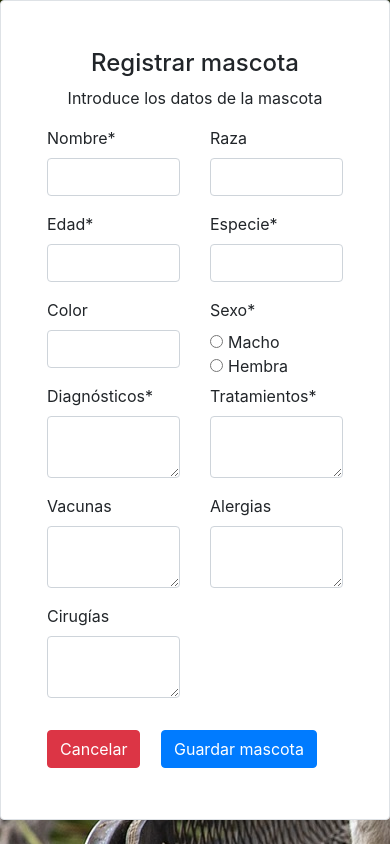
After one commit to JoseLuisIc/veterinariakaabcode, a PHP site: page /plantilla/registroMascota.php in a window 390 px wide. The commit adds this page. Run offline with PHP 8.4, Linux system fonts and the light colour scheme; some libraries are stand-ins or nearby versions.

Commit message:
se agregó la página(formulario) para registrar mascota (ya es funcional y responsiva). Se reestructuro algunos archivos. En index se agregó botón para cerrar sesión y para registrar mascota

```diff
--- a/archivosCrearCuenta/peticionesAjax.js
+++ b/archivosCrearCuenta/peticionesAjax.js
@@ -38,6 +38,8 @@ $('#mostrarContrasena').click(function(){
         confirmarContrasena.type="password";
     }
 });
+//fin cuenta se da clic en mostrar contraseña
+
 
 var formularioCrearCuenta = document.getElementById("formularioCrearCuenta");
 formularioCrearCuenta.onsubmit = e => {
--- a/cierraSesion.php
+++ b/plantilla/cierraSesion.php
@@ -1,5 +1,5 @@
 <?php
 session_start();
 session_destroy();
-header('location:login.php');
+header('location: ./../login.php');
 ?>
--- /dev/null
+++ b/plantilla/peticionesDeIndex/peticiones.js
@@ -0,0 +1,56 @@
+var formulario = document.getElementById("formularioRegistrarMascota");
+formulario.onsubmit = e => {
+
+    e.preventDefault();
+
+    var nombreMascota = $('#nombreMascota').val();
+    var raza = $('#raza').val();
+    var edad = $('#edad').val();
+    var especie = $('#especie').val();
+    var color = $('#color').val();
+    var sexo = $('input[name="optradio"]:checked').val();
+    var diagnosticos = $('#diagnosticos').val();
+    var tratamientos = $('#tratamientos').val();
+    var vacunas = $('#vacunas').val();
+    var alergias = $('#alergias').val();
+    var cirugias = $('#cirugias').val();
+
+
+
+    $.ajax(
+        {
+            url: 'peticionesDeIndex/insertarMascotaEnBD.php',
+            type: 'POST',
+            //datatype : "text",
+            data: { nombreMascota: nombreMascota,
+                    raza : raza,
+                    edad: edad,
+                    especie: especie,
+                    color: color,
+                    sexo: sexo,
+                    diagnosticos: diagnosticos,
+                    tratamientos: tratamientos,
+                    vacunas: vacunas,
+                    alergias: alergias,
+                    cirugias: cirugias
+                },
+            success: function (data) {
+                if (data == 1) {
+
+                    alert("Mascota registrada exitosamente");
+                    location.href="./../plantilla/index.php";
+                }
+                else{
+                    //document.getElementById("usuario").style.border = "solid red";
+                    //document.getElementById("contrasena").style.border = "solid red";
+                    $('#respuesta').html("Error al guardar mascota");
+                }
+            }
+        }
+    );
+} //fin funcion(e) y fin de envío de formulario
+
+$('#cancelar').click(function(e){
+    e.preventDefault();
+    location.href="./../plantilla/index.php";
+});
--- /dev/null
+++ b/plantilla/registroMascota.php
@@ -0,0 +1,124 @@
+<?php
+/*
+session_start();
+if(!isset($_SESSION['usuario'])){
+    header('location: ./../login.php');
+}
+*/
+?>
+<!DOCTYPE html>
+<html lang="en">
+
+<head>
+    <meta charset="UTF-8">
+    <meta name="viewport" content="width=device-width, initial-scale=1.0">
+    <title>Registrar mascota</title>
+
+    <!-- jQuery -->
+    <script
+  src="https://code.jquery.com/jquery-1.9.1.js"
+  integrity="sha256-e9gNBsAcA0DBuRWbm0oZfbiCyhjLrI6bmqAl5o+ZjUA="
+  crossorigin="anonymous"></script>
+
+    <!-- Bootstrap CSS -->
+    <link rel="stylesheet" href="https://cdn.jsdelivr.net/npm/bootstrap@4.6.2/dist/css/bootstrap.min.css"
+        integrity="sha384-xOolHFLEh07PJGoPkLv1IbcEPTNtaed2xpHsD9ESMhqIYd0nLMwNLD69Npy4HI+N" crossorigin="anonymous">
+
+         <!-- libreria alerts personalizados -->
+    <script src="https://cdn.jsdelivr.net/npm/sweetalert2@11"></script>
+</head>
+
+<body class="bg-light" style="width: 100%; height: 100%; display: flex; justify-content: center; align-items: center; background-image: url('fondo.jpg'); ">
+
+    <div class="container border rounded  bg-white" style="height: 820px; width: 750px;">
+
+        <h4 class="mt-5 text-center " id="encabezado">Registrar mascota</h4>
+        <p class="text-center " id="encabezadoDos">Introduce los datos de la mascota</p>
+        <form class="row m-3 " id="formularioRegistrarMascota" method="post">
+
+            <div class="col-6 form-group ">
+                <label for="nombreMascota">Nombre*</label>
+                <input type="text"  id="nombreMascota" class="form-control" pattern="^[A-Za-z0-9]+$" title = "El nombre de la mascota solo puede tener letras y números" required="">
+            </div>
+
+            <div class="col-6 form-group ">
+                <label for="raza">Raza</label>
+                <input type="text" id="raza" class="form-control" pattern="^[A-Za-z0-9]+$" title = "La raza solo puede tener letras y números">
+            </div>
+
+            <div class="col-6 form-group ">
+                <label for="edad">Edad*</label>
+                <input type="text" id="edad" class="form-control" pattern="^[0-9]+$" title = "Edad no válida" required="">
+            </div>
+
+            <div class="col-6 form-group ">
+                <label for="especie">Especie*</label>
+                <input type="text" id="especie" class="form-control" pattern="^[A-Za-z0-9]+$" title = "solo puede tener numeros y letras" required="">
+            </div>
+
+            <div class="col-6 form-group ">
+                <label for="color">Color</label>
+                <input type="text" id="color" class="form-control" pattern="^[A-Za-z]+$" title = "solo puede tener letras">
+            </div>
+
+            <div class="col-6">
+            <label style="width:100%">Sexo*</label>
+            <div class="form-check-inline">
+            <label class="form-check-label">
+                <input type="radio" value="Macho" class="form-check-input" name="optradio" required="">Macho
+            </label>
+            </div>
+            <div class="form-check-inline">
+            <label class="form-check-label">
+                <input type="radio" value="Hembra" class="form-check-input" name="optradio" required="">Hembra
+            </label>
+            </div>
+            </div>
+
+            <div class="form-group col-6" >
+                <label for="diagnosticos">Diagnósticos*</label>
+                <textarea class="form-control" rows="2" id="diagnosticos" required=""></textarea>
+            </div>
+
+            <div class="form-group col-6">
+                <label for="tratamientos">Tratamientos*</label>
+                <textarea class="form-control" rows="2" id="tratamientos" required=""></textarea>
+            </div>
+
+            <div class="form-group col-6" >
+                <label for="vacunas">Vacunas</label>
+                <textarea class="form-control" rows="2" id="vacunas"></textarea>
+            </div>
+
+            <div class="form-group col-6" >
+                <label for="alergias">Alergias</label>
+                <textarea class="form-control" rows="2" id="alergias"></textarea>
+            </div>
+
+            <div class="form-group col-6" >
+                <label for="cirugias">Cirugías</label>
+                <textarea class="form-control" rows="2" id="cirugias"></textarea>
+            </div>
+
+            <div class="col-12">
+            <button id="cancelar" class="btn btn-danger  ">Cancelar</button>
+            <button id="guardarMascota" class="btn btn-primary m-3 ">Guardar mascota</button>
+            <div id="respuesta"></div>
+            </div>
+        </form>
+
+    </div>
+
+
+
+    <!-- Bootstrap js-->
+
+    <script src="https://cdn.jsdelivr.net/npm/bootstrap@4.6.2/dist/js/bootstrap.bundle.min.js"
+        integrity="sha384-Fy6S3B9q64WdZWQUiU+q4/2Lc9npb8tCaSX9FK7E8HnRr0Jz8D6OP9dO5Vg3Q9ct"
+        crossorigin="anonymous"></script>
+    <!--Fin Bootstrap js -->
+
+    <script src="peticionesDeIndex/peticiones.js"></script>
+</body>
+
+</html>
```
Also changed, not shown: plantilla/index.php (+11 -14 lines), plantilla/peticionesDeIndex/insertarMascotaEnBD.php (added, +30 -0 lines), plantilla/fondo.jpg (added).
